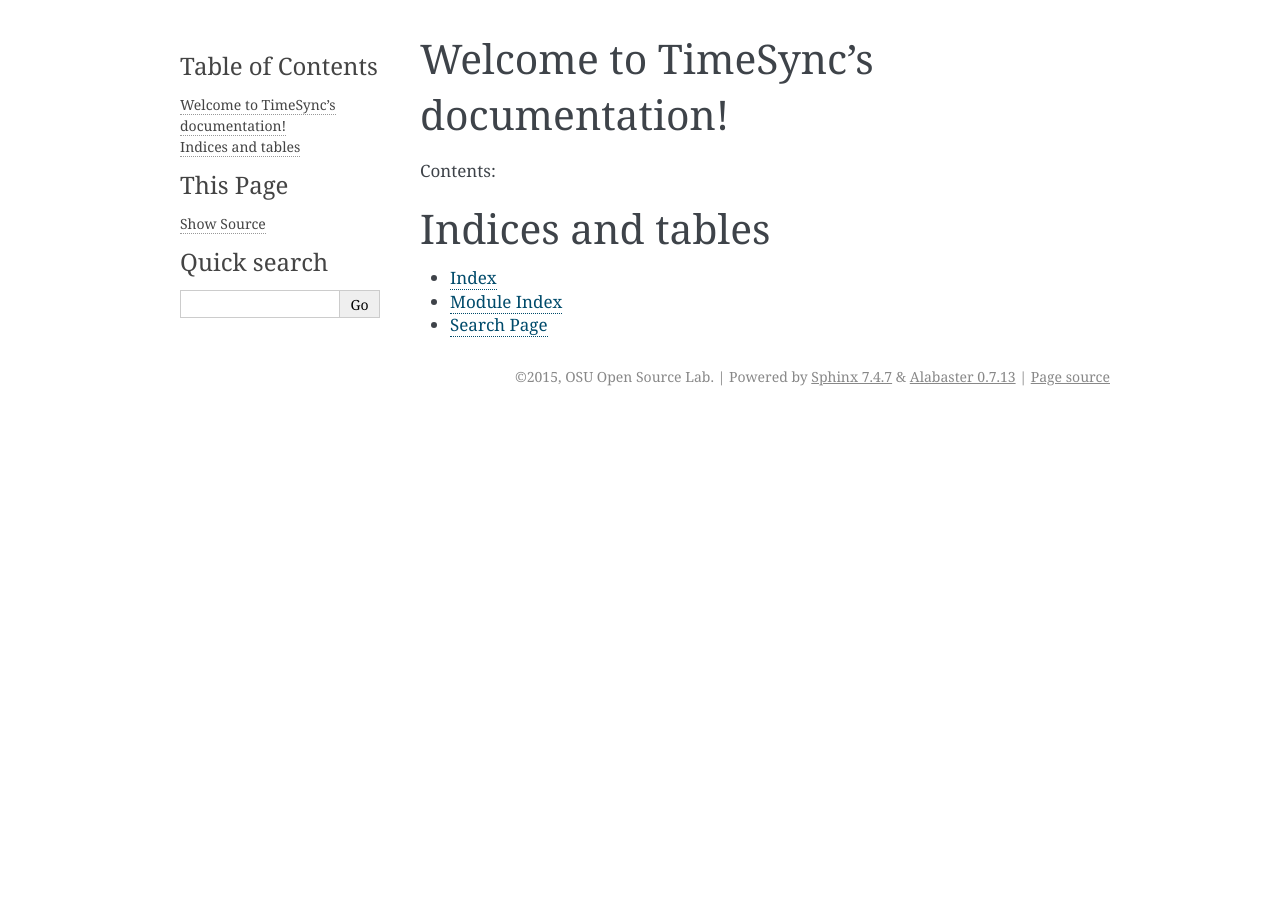
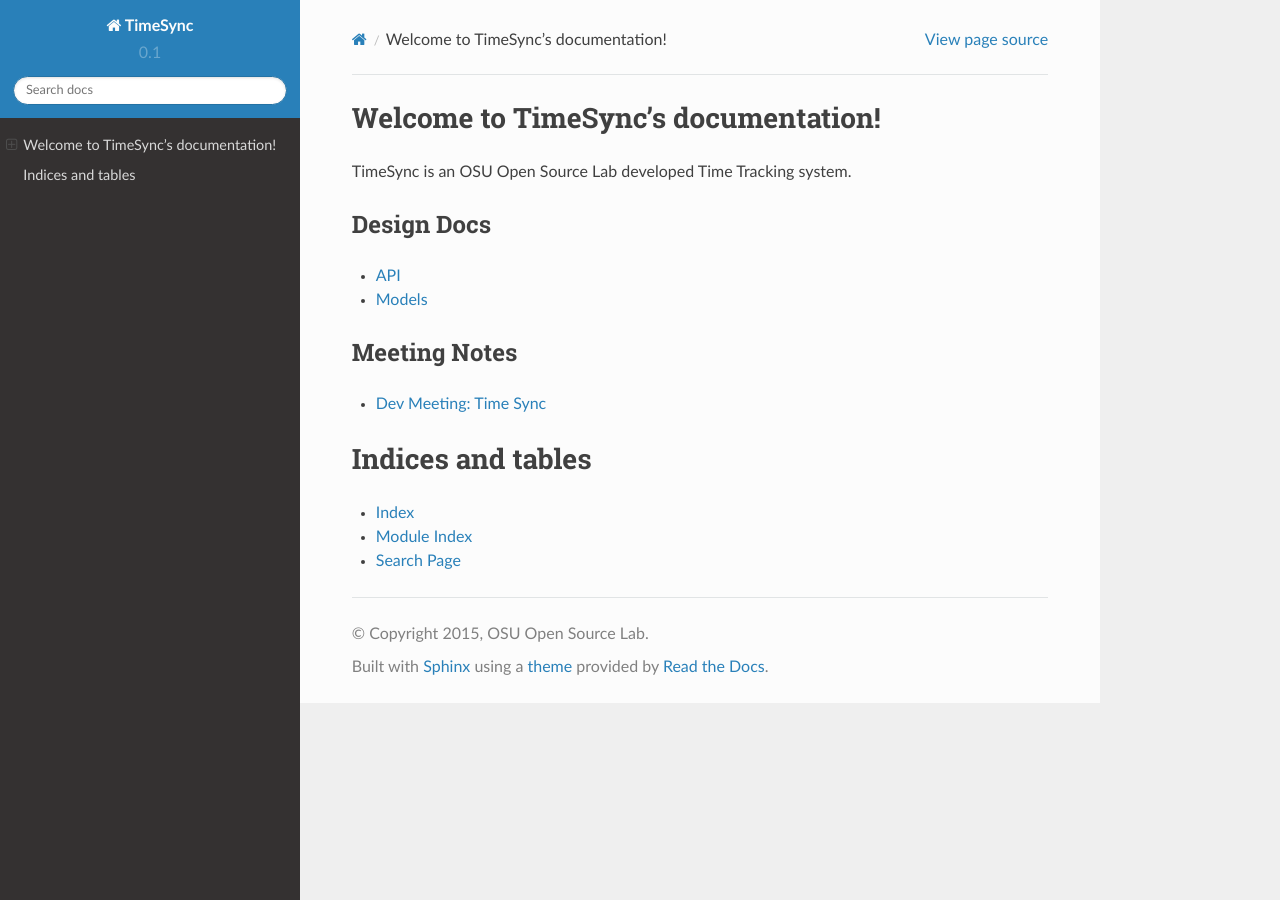
Before and after one commit to osuosl/timesync-node, a Sphinx documentation site: the page built from docs/source/index.rst, in a window 1280 px wide. Built offline with Sphinx 7.4.7 and the Read the Docs theme 2.0.0, drawn with Linux system fonts in a browser that asks for light colours.

Commit message:
Made some other minor tweaks
- Added read the docs theme
- Added an appropriate index.rst
- Added a .gitignore

```diff
--- a/docs/source/conf.py
+++ b/docs/source/conf.py
@@ -15,6 +15,8 @@
 import sys
 import os
 import shlex
+
+import sphinx_rtd_theme
 
 # If extensions (or modules to document with autodoc) are in another directory,
 # add these directories to sys.path here. If the directory is relative to the
@@ -110,7 +112,7 @@
 
 # The theme to use for HTML and HTML Help pages.  See the documentation for
 # a list of builtin themes.
-html_theme = 'alabaster'
+html_theme = 'sphinx_rtd_theme'
 
 # Theme options are theme-specific and customize the look and feel of a theme
 # further.  For a list of options available for each theme, see the
@@ -118,7 +120,7 @@
 #html_theme_options = {}
 
 # Add any paths that contain custom themes here, relative to this directory.
-#html_theme_path = []
+html_theme_path = [sphinx_rtd_theme.get_html_theme_path()]
 
 # The name for this set of Sphinx documents.  If None, it defaults to
 # "<project> v<release> documentation".
--- a/docs/source/design/draft_api.rst
+++ b/docs/source/design/draft_api.rst
@@ -1,2 +1,4 @@
+.. _draft-api:
+
 API
 ===
--- a/docs/source/design/draft_models.rst
+++ b/docs/source/design/draft_models.rst
@@ -1,2 +1,4 @@
+.. _draft-models:
+
 Models
 ======
--- a/docs/source/index.rst
+++ b/docs/source/index.rst
@@ -5,12 +5,17 @@
 
 Welcome to TimeSync's documentation!
 ====================================
+TimeSync is an OSU Open Source Lab developed Time Tracking system.
 
-Contents:
+Design Docs
+-----------
+* :ref:`draft-api`
+* :ref:`draft-models`
 
-.. toctree::
-   :maxdepth: 2
 
+Meeting Notes
+-------------
+* :ref:`dev-meeting-2015-04-09`
 
 
 Indices and tables
--- a/docs/source/meetings/dev_meeting_2015-04-09.rst
+++ b/docs/source/meetings/dev_meeting_2015-04-09.rst
@@ -1,3 +1,5 @@
+.. _dev-meeting-2015-04-09:
+
 Dev Meeting: Time Sync
 ======================
 2015-04-09
--- a/requirements.txt
+++ b/requirements.txt
@@ -1 +1,2 @@
 sphinx
+sphinx-rtd-theme
```
Also changed, not shown: 1 other file.
